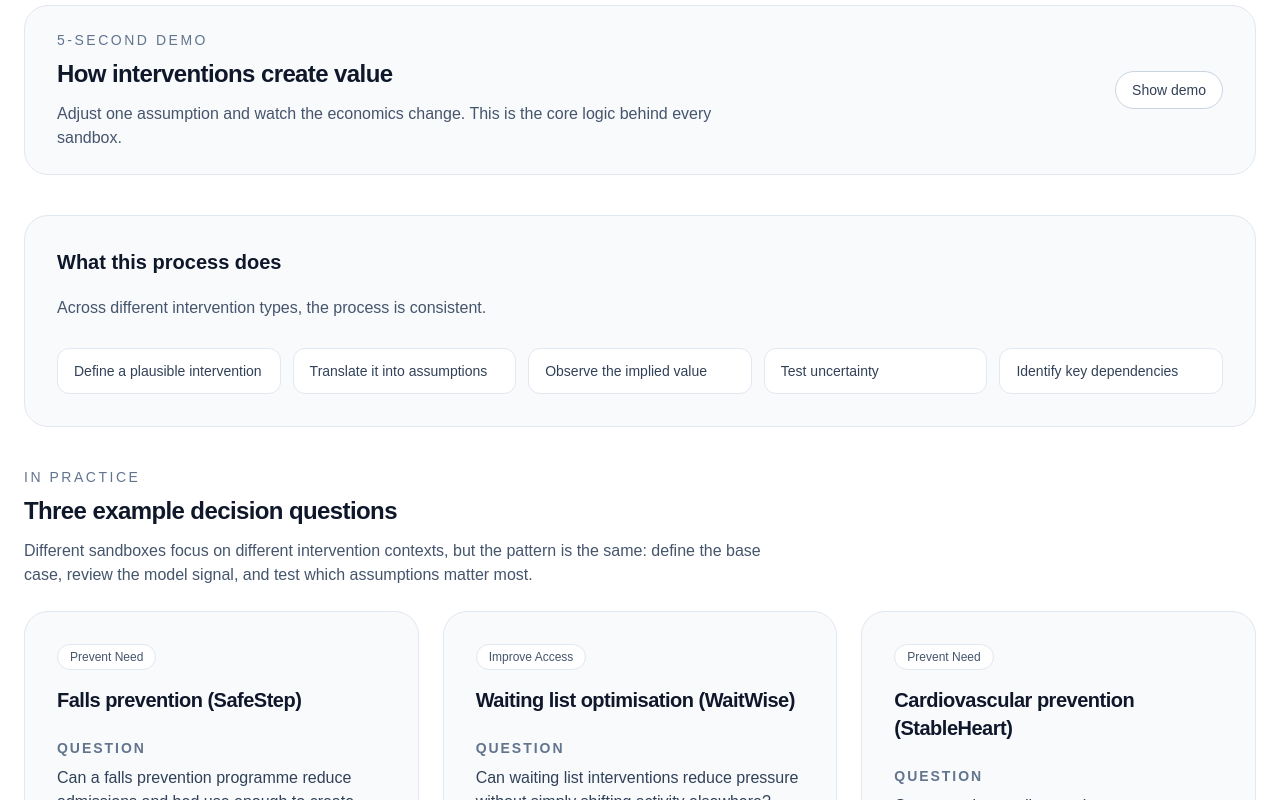
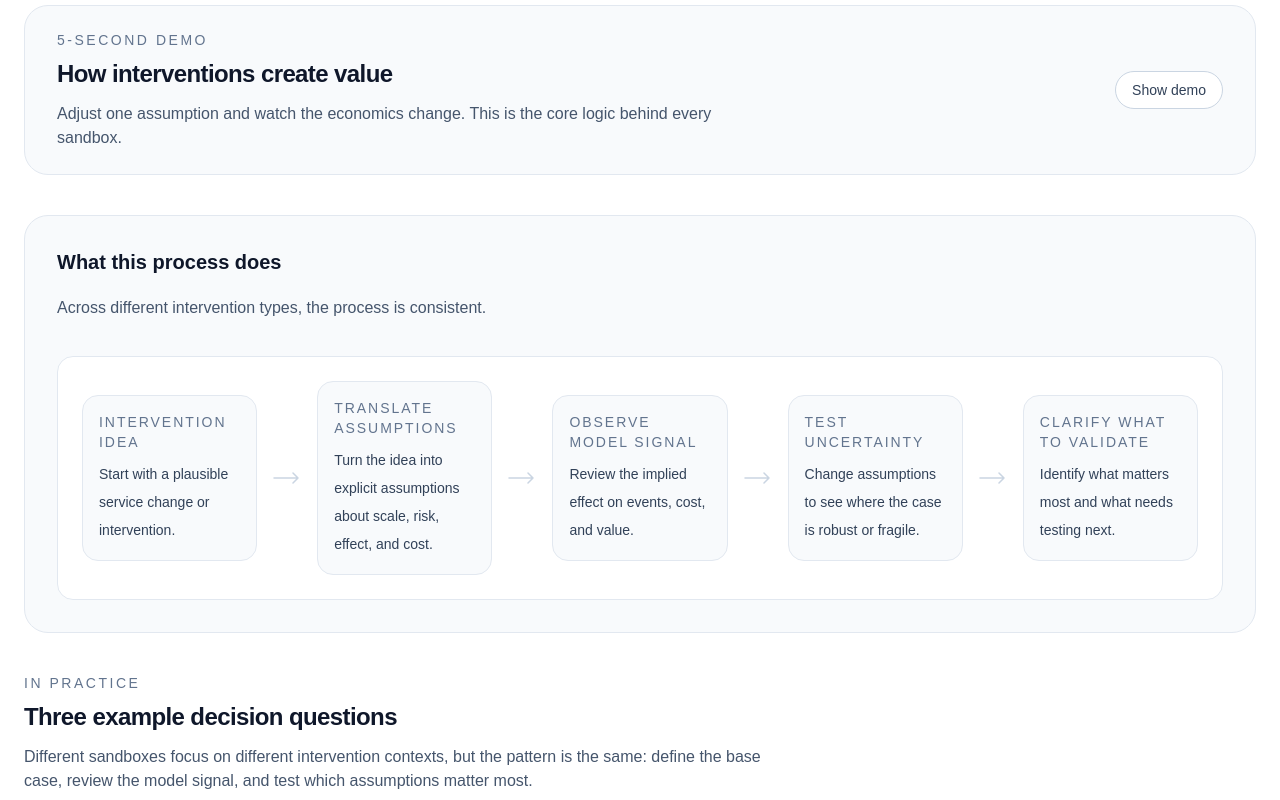
Before and after one commit to olivercareyncl/health-economics-scenario-lab, a Next.js app in the folder site/: page /how-to-use in a window 1280 px wide. Shown: the part 538-1338 px from the top of the page. Built offline with nearby package versions, Linux system fonts and the light colour scheme.

Commit message:
Update page.tsx

```diff
--- a/site/src/app/how-to-use/page.tsx
+++ b/site/src/app/how-to-use/page.tsx
@@ -33,21 +33,36 @@ export default function HowToUsePage() {
           <p className="mt-4 max-w-3xl leading-8 text-slate-600">
             Across different intervention types, the process is consistent.
           </p>
-          <div className="mt-6 grid gap-3 sm:grid-cols-2 lg:grid-cols-5">
-            {[
-              "Define a plausible intervention",
-              "Translate it into assumptions",
-              "Observe the implied value",
-              "Test uncertainty",
-              "Identify key dependencies",
-            ].map((item) => (
-              <div
-                key={item}
-                className="rounded-xl border border-slate-200 bg-white px-4 py-3 text-sm text-slate-700"
-              >
-                {item}
+
+          <div className="mt-8 overflow-x-auto">
+            <div className="min-w-[1100px] rounded-2xl border border-slate-200 bg-white p-6">
+              <div className="grid grid-cols-[1fr_auto_1fr_auto_1fr_auto_1fr_auto_1fr] items-center gap-4">
+                <ProcessStep
+                  title="Intervention idea"
+                  body="Start with a plausible service change or intervention."
+                />
+                <Arrow />
+                <ProcessStep
+                  title="Translate assumptions"
+                  body="Turn the idea into explicit assumptions about scale, risk, effect, and cost."
+                />
+                <Arrow />
+                <ProcessStep
+                  title="Observe model signal"
+                  body="Review the implied effect on events, cost, and value."
+                />
+                <Arrow />
+                <ProcessStep
+                  title="Test uncertainty"
+                  body="Change assumptions to see where the case is robust or fragile."
+                />
+                <Arrow />
+                <ProcessStep
+                  title="Clarify what to validate"
+                  body="Identify what matters most and what needs testing next."
+                />
               </div>
-            ))}
+            </div>
           </div>
         </section>
 
@@ -196,6 +211,49 @@ export default function HowToUsePage() {
   );
 }
 
+function ProcessStep({
+  title,
+  body,
+}: {
+  title: string;
+  body: string;
+}) {
+  return (
+    <div className="rounded-2xl border border-slate-200 bg-slate-50 p-4">
+      <p className="text-sm font-medium uppercase tracking-[0.14em] text-slate-500">
+        {title}
+      </p>
+      <p className="mt-2 text-sm leading-7 text-slate-700">{body}</p>
+    </div>
+  );
+}
+
+function Arrow() {
+  return (
+    <div
+      className="flex items-center justify-center text-slate-300"
+      aria-hidden="true"
+    >
+      <svg
+        width="28"
+        height="12"
+        viewBox="0 0 28 12"
+        fill="none"
+        xmlns="http://www.w3.org/2000/svg"
+        className="block"
+      >
+        <path
+          d="M1 6H25M25 6L20 1M25 6L20 11"
+          stroke="currentColor"
+          strokeWidth="1.5"
+          strokeLinecap="round"
+          strokeLinejoin="round"
+        />
+      </svg>
+    </div>
+  );
+}
+
 function ExampleCard({
   tag,
   title,
```
